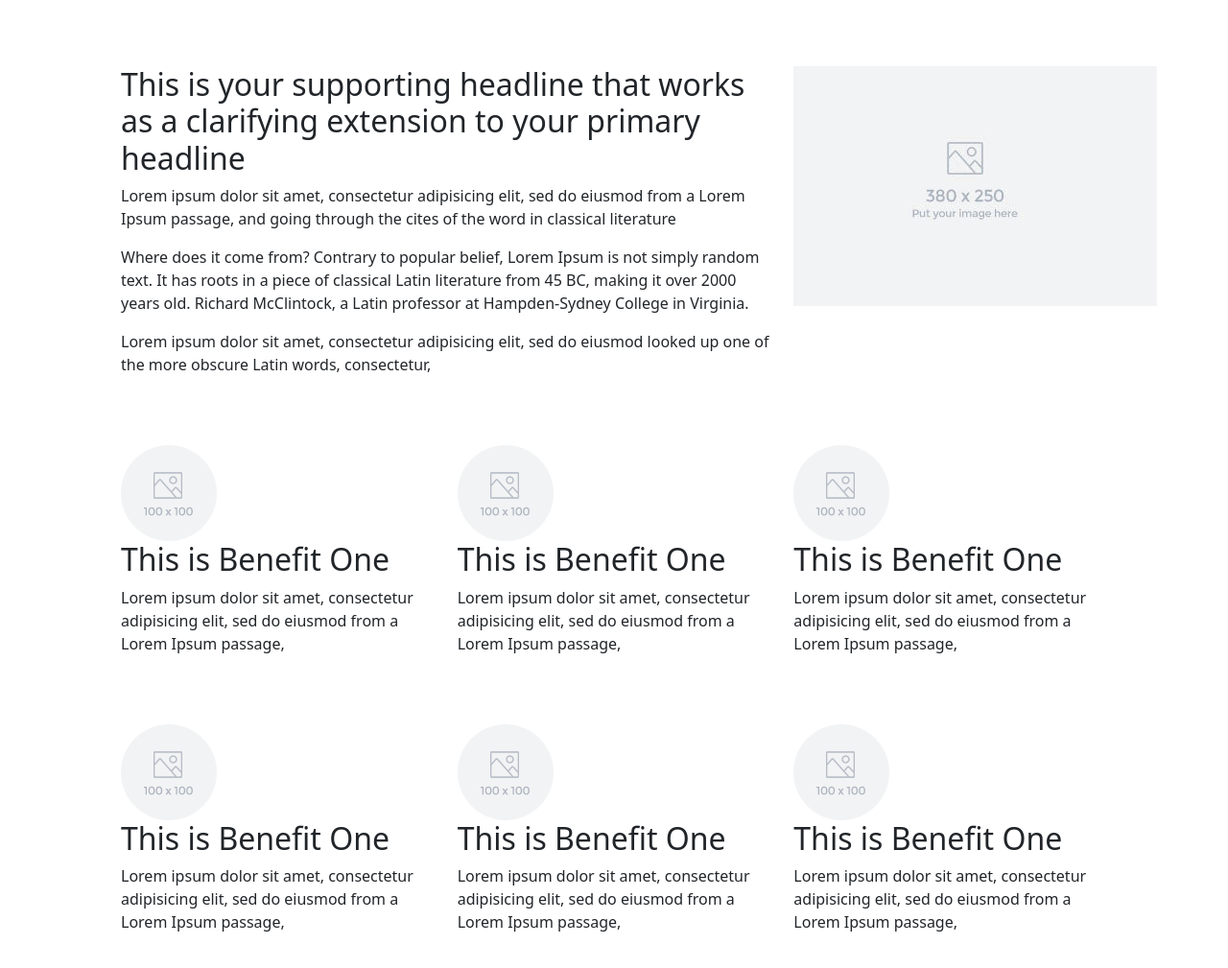
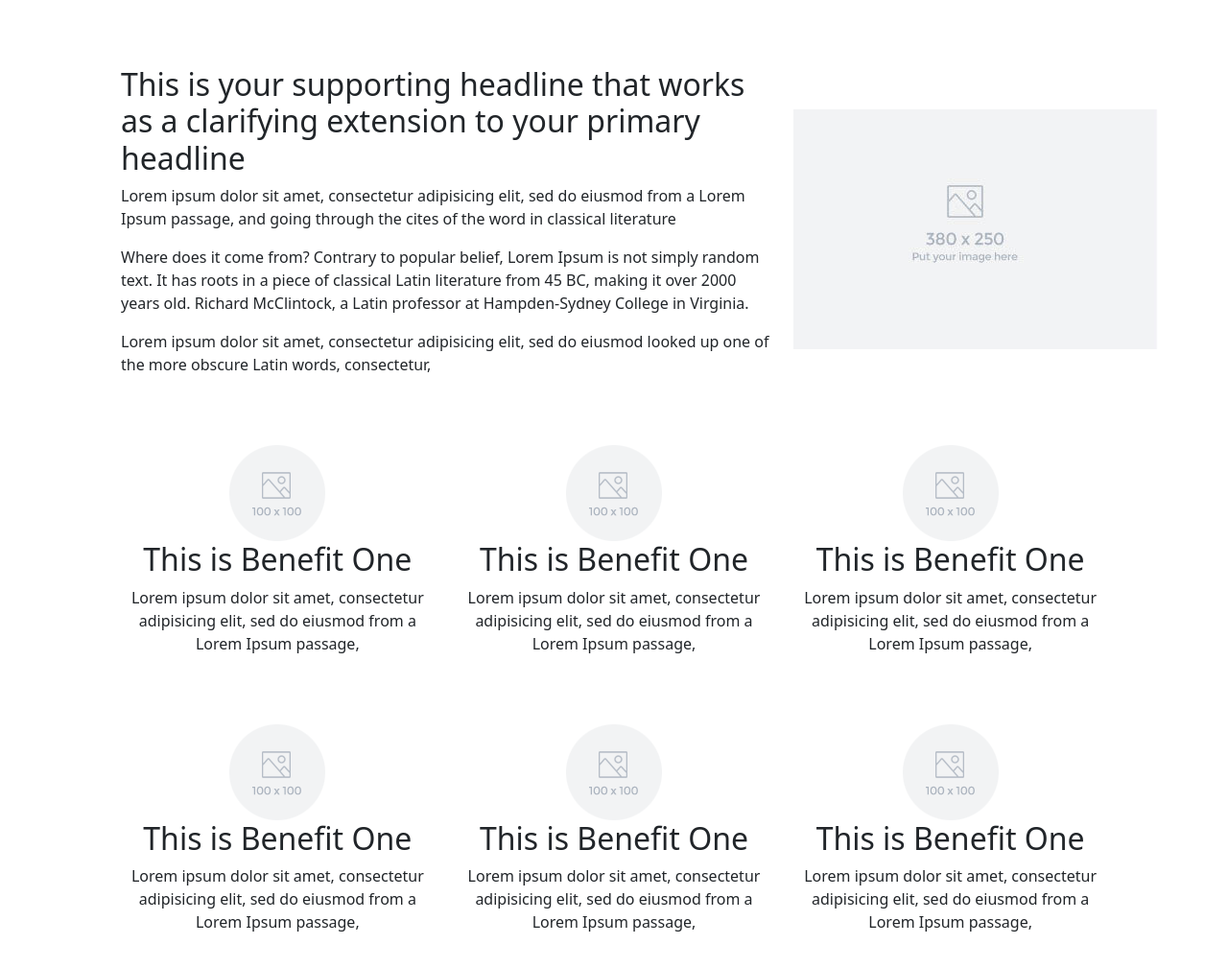
Before and after one commit to ValiantDewanggaPrijatna/D5-BOOTSTRAP, a plain HTML site: page Hasil Tugas Bootstrap Grid/index.html in a window 1280 px wide. Shown: the part 475-1484 px from the top of the page at 96% size. Drawn offline with nearby package versions, Linux system fonts and the light colour scheme; files whose address does not match are found by name.

Commit message:
Hasil Tugas Bootstrap

```diff
--- a/Hasil Tugas Bootstrap Grid/index.html
+++ b/Hasil Tugas Bootstrap Grid/index.html
@@ -21,8 +21,8 @@
     <div class="container">
         <div class="row p-4 m-2">
 
-            <div class="col-md-5">
-                <img src="C:\Users\Valiant Vincentius\Desktop\Course Net\KELAS 5 - Perkenalan Bootstrap\Tugas\D5-BOOTSTRAP\Hasil Tugas Bootstrap Grid\img\380x380.jpg" alt="image-380x380"/>
+            <div class="col-md-5 text-center">
+                <img src="..\Hasil Tugas Bootstrap Grid\img\380x380.jpg" alt="image-380x380"/>
             </div>
 
             <div class="col-md-7">
@@ -31,7 +31,7 @@
                 </div>
 
                 <div class="row align-items-center">
-                    <div class="col-2"><img src="C:\Users\Valiant Vincentius\Desktop\Course Net\KELAS 5 - Perkenalan Bootstrap\Tugas\D5-BOOTSTRAP\Hasil Tugas Bootstrap Grid\img\icon-color-1.png" alt="Icon-Traffic">
+                    <div class="col-2"><img src="..\Hasil Tugas Bootstrap Grid\img\icon-color-1.png" alt="Icon-Traffic">
                     </div>
                     <div class="col-10">
                         <h3>Understand Traffic to Your Website</h3>
@@ -40,7 +40,7 @@
                 </div>
 
                 <div class="row">
-                    <div class="col-2"><img src="C:\Users\Valiant Vincentius\Desktop\Course Net\KELAS 5 - Perkenalan Bootstrap\Tugas\D5-BOOTSTRAP\Hasil Tugas Bootstrap Grid\img\icon-color-2.png" alt="Icon-Customer">
+                    <div class="col-2"><img src="..\Hasil Tugas Bootstrap Grid\img\icon-color-2.png" alt="Icon-Customer">
                     </div>
                     <div class="col-10">
                         <h3>Convert More Leads and Customers</h3>
@@ -49,7 +49,7 @@
                 </div>
 
                 <div class="row">
-                    <div class="col-2"><img src="C:\Users\Valiant Vincentius\Desktop\Course Net\KELAS 5 - Perkenalan Bootstrap\Tugas\D5-BOOTSTRAP\Hasil Tugas Bootstrap Grid\img\icon-color-3.png" alt="Icon-Money">
+                    <div class="col-2"><img src="..\Hasil Tugas Bootstrap Grid\img\icon-color-3.png" alt="Icon-Money">
                     </div>
                     <div class="col-10">
                         <h3>Save Money and Time</h3>
@@ -62,7 +62,7 @@
     </div>
 
     <div class="container">
-        <div class="row p-4 m-2">
+        <div class="row p-4 m-2 align-items-center">
 
             <div class="col-8">
                 <h2>This is your supporting headline that works as a clarifying extension to your primary headline</h2>
@@ -72,44 +72,44 @@
             </div>
 
             <div class="col-4">
-                <img src="C:\Users\Valiant Vincentius\Desktop\Course Net\KELAS 5 - Perkenalan Bootstrap\Tugas\D5-BOOTSTRAP\Hasil Tugas Bootstrap Grid\img\380x250.jpg" alt="image-380x250">
+                <img src="..\Hasil Tugas Bootstrap Grid\img\380x250.jpg" alt="image-380x250">
             </div>
 
         </div>
     </div>
 
     <div class="container">
-        <div class="row p-4 m-2">
+        <div class="row text-center p-4 m-2">
           <div class="col-4">
-            <img src="C:\Users\Valiant Vincentius\Desktop\Course Net\KELAS 5 - Perkenalan Bootstrap\Tugas\D5-BOOTSTRAP\Hasil Tugas Bootstrap Grid\img\100x100.png" alt="image-100x100">
+            <img src="..\Hasil Tugas Bootstrap Grid\img\100x100.png" alt="image-100x100">
             <h2>This is Benefit One</h2>
             <p>Lorem ipsum dolor sit amet, consectetur adipisicing elit, sed do eiusmod from a Lorem Ipsum passage,</p>
           </div>
           <div class="col-4">
-            <img src="C:\Users\Valiant Vincentius\Desktop\Course Net\KELAS 5 - Perkenalan Bootstrap\Tugas\D5-BOOTSTRAP\Hasil Tugas Bootstrap Grid\img\100x100.png" alt="image-100x100">
+            <img src="..\Hasil Tugas Bootstrap Grid\img\100x100.png" alt="image-100x100">
             <h2>This is Benefit One</h2>
             <p>Lorem ipsum dolor sit amet, consectetur adipisicing elit, sed do eiusmod from a Lorem Ipsum passage,</p>
           </div>
           <div class="col-4">
-            <img src="C:\Users\Valiant Vincentius\Desktop\Course Net\KELAS 5 - Perkenalan Bootstrap\Tugas\D5-BOOTSTRAP\Hasil Tugas Bootstrap Grid\img\100x100.png" alt="image-100x100">
+            <img src="..\Hasil Tugas Bootstrap Grid\img\100x100.png" alt="image-100x100">
             <h2>This is Benefit One</h2>
             <p>Lorem ipsum dolor sit amet, consectetur adipisicing elit, sed do eiusmod from a Lorem Ipsum passage,</p>
           </div>
         </div>
 
-        <div class="row p-4 m-2">
+        <div class="row text-center p-4 m-2">
           <div class="col-4">
-            <img src="C:\Users\Valiant Vincentius\Desktop\Course Net\KELAS 5 - Perkenalan Bootstrap\Tugas\D5-BOOTSTRAP\Hasil Tugas Bootstrap Grid\img\100x100.png" alt="image-100x100">
+            <img src="..\Hasil Tugas Bootstrap Grid\img\100x100.png" alt="image-100x100">
             <h2>This is Benefit One</h2>
             <p>Lorem ipsum dolor sit amet, consectetur adipisicing elit, sed do eiusmod from a Lorem Ipsum passage,</p>
           </div>
           <div class="col-4">
-            <img src="C:\Users\Valiant Vincentius\Desktop\Course Net\KELAS 5 - Perkenalan Bootstrap\Tugas\D5-BOOTSTRAP\Hasil Tugas Bootstrap Grid\img\100x100.png" alt="image-100x100">
+            <img src="..\Hasil Tugas Bootstrap Grid\img\100x100.png" alt="image-100x100">
             <h2>This is Benefit One</h2>
             <p>Lorem ipsum dolor sit amet, consectetur adipisicing elit, sed do eiusmod from a Lorem Ipsum passage,</p>
           </div>
           <div class="col-4">
-            <img src="C:\Users\Valiant Vincentius\Desktop\Course Net\KELAS 5 - Perkenalan Bootstrap\Tugas\D5-BOOTSTRAP\Hasil Tugas Bootstrap Grid\img\100x100.png" alt="image-100x100">
+            <img src="..\Hasil Tugas Bootstrap Grid\img\100x100.png" alt="image-100x100">
             <h2>This is Benefit One</h2>
             <p>Lorem ipsum dolor sit amet, consectetur adipisicing elit, sed do eiusmod from a Lorem Ipsum passage,</p>
           </div>
```
